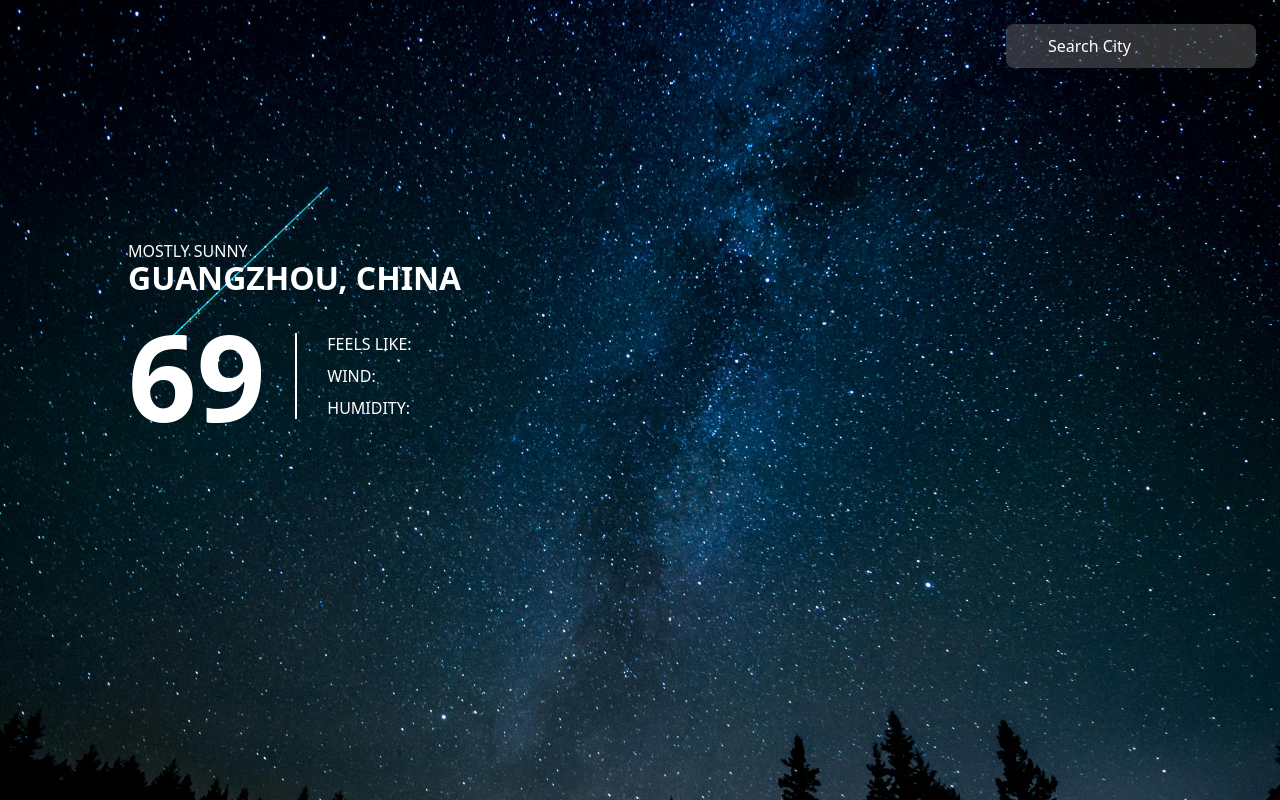
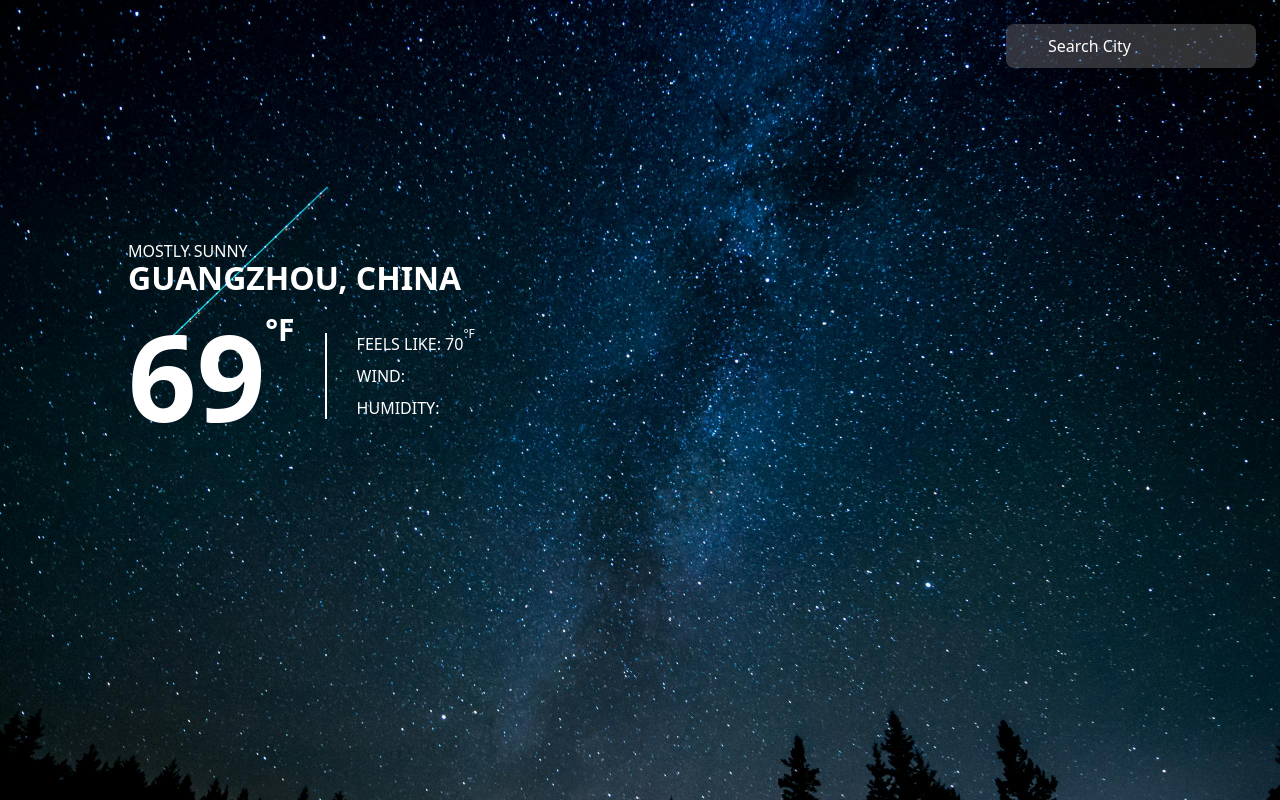
Before and after one commit to GarrettAudet/Weather-App, a plain HTML site: page dist/index.html in a window 1280 px wide. Drawn offline with Linux system fonts and the light colour scheme.

Commit message:
Finished the syling for the weather display

```diff
--- a/dist/index.html
+++ b/dist/index.html
@@ -24,7 +24,7 @@
                 <div class="main-characteristics flex align-items">
                     <span class="degrees">69</span>
                     <div class="weather-content flex column">
-                        <p>FEELS LIKE: </p>
+                        <p>FEELS LIKE: <span class="feel">70</span></p>
                         <p>WIND: </p>
                         <p>HUMIDITY: </p>
                     </div>
--- a/src/styles.css
+++ b/src/styles.css
@@ -97,6 +97,23 @@ input {
     font-weight: bold;
 }
 
+.degrees::after,
+.feel::after {
+    position: relative;
+    content: "°F";
+    font-size: 0.25em;
+}
+
+.degrees::after {
+    vertical-align: top;
+    top: .5em;
+}
+
+.feel::after {
+    font-size: 0.75em;
+    top: -1em;
+}
+
 .main-characteristics {
     gap: var(--gap-between);
 }
```
